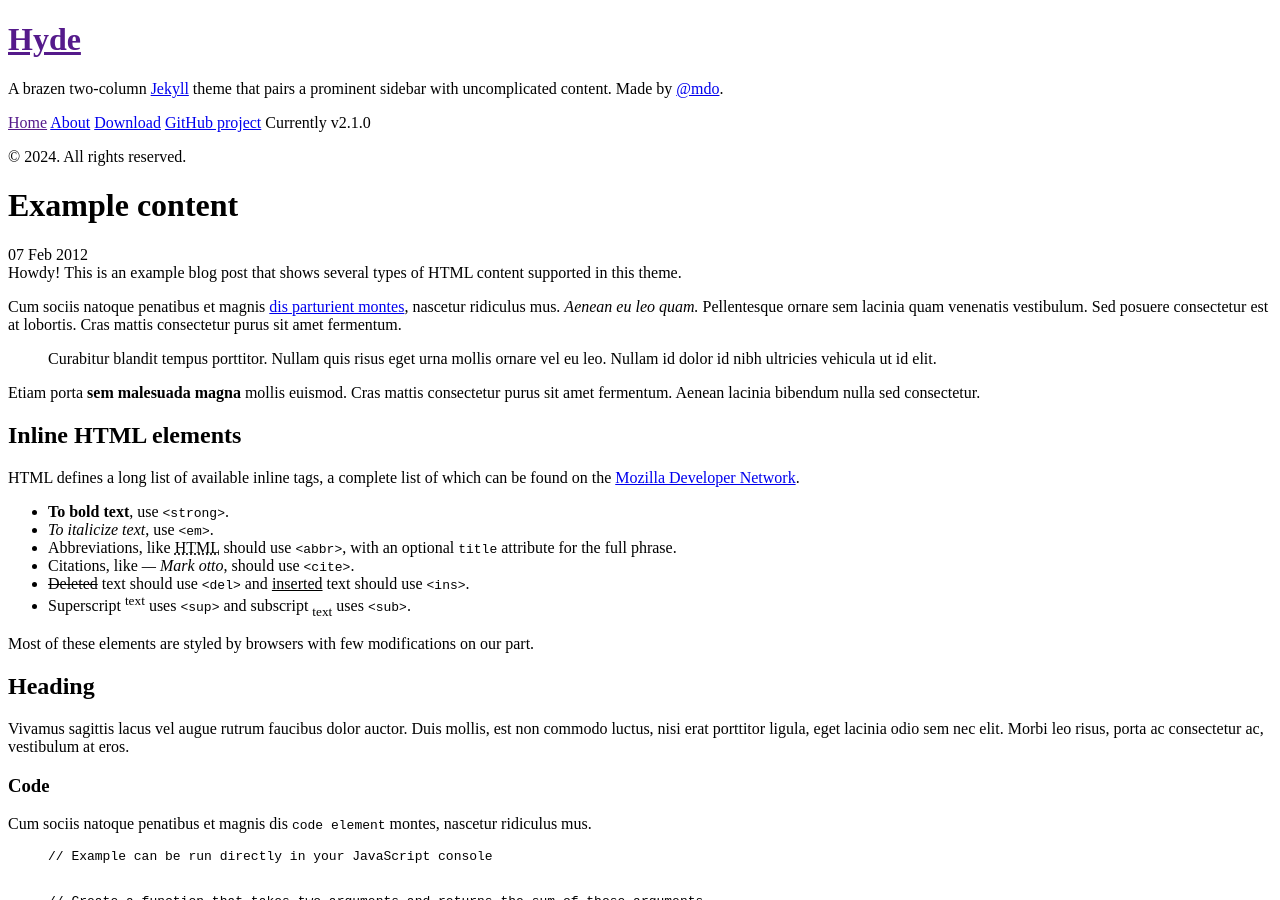
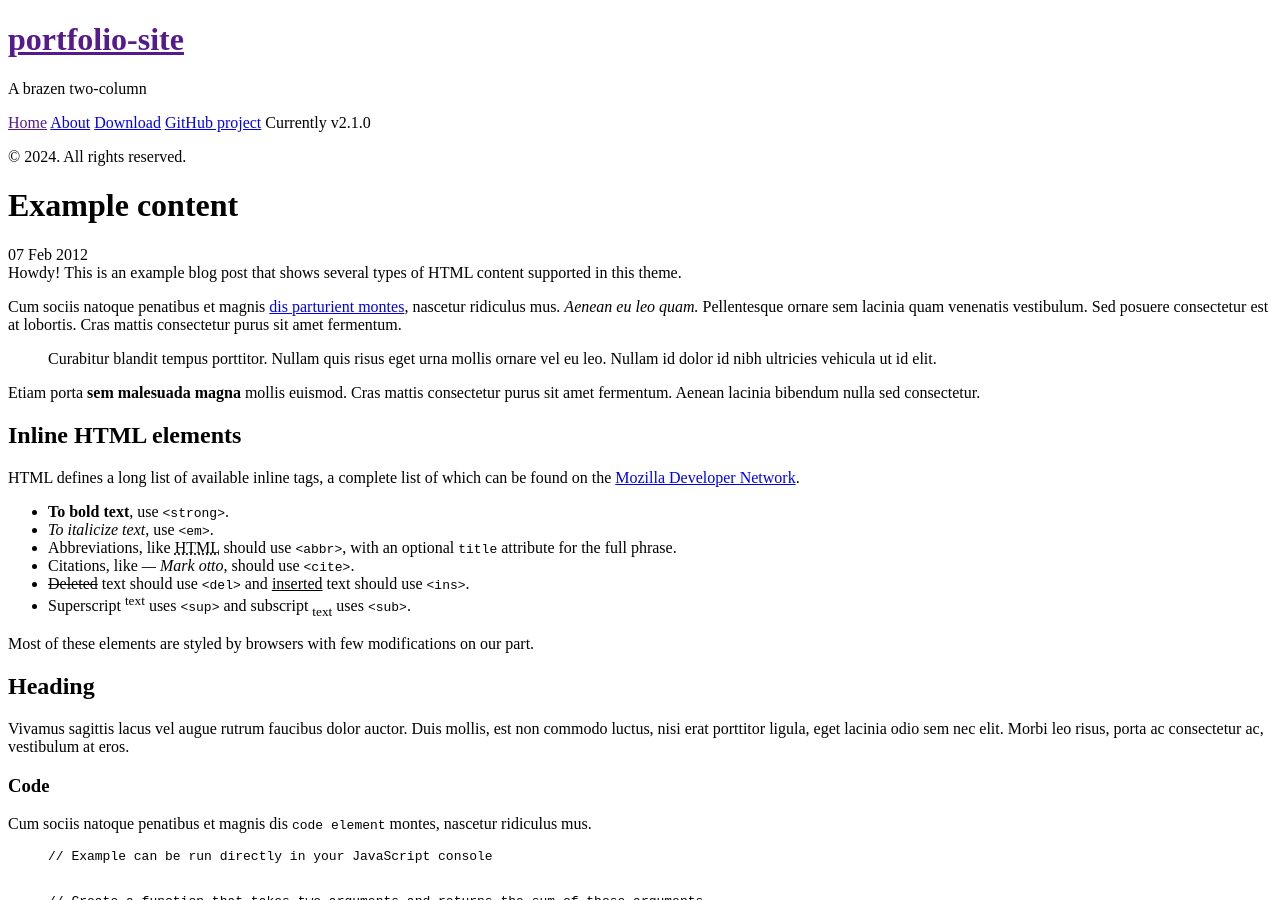
Before and after one commit to vigneshk01/vigneshk01.github.io, a Jekyll site: the page built from _posts/2012-02-07-example-content.md, in a window 1280 px wide and 900 px high. Built offline with Jekyll 4.4.1, drawn with Linux system fonts in a browser that asks for light colours; Markdown is read by kramdown in place of the engine named in the settings.

Commit message:
changes to CNAME, config.yml

```diff
--- a/CNAME
+++ b/CNAME
@@ -1 +1 @@
-hyde.getpoole.com
+vikumar.github.io
--- a/_config.yml
+++ b/_config.yml
@@ -1,20 +1,20 @@
 # Dependencies
-markdown:         redcarpet
+markdown:         kramdown
 highlighter:      pygments
 
 # Permalinks
 permalink:        pretty
 
 # Setup
-title:            Hyde
+title:            portfolio-site
 tagline:          'A Jekyll theme'
-description:      'A brazen two-column <a href="http://jekyllrb.com" target="_blank">Jekyll</a> theme that pairs a prominent sidebar with uncomplicated content. Made by <a href="https://twitter.com/mdo" target="_blank">@mdo</a>.'
-url:              http://hyde.getpoole.com
+description:      'A brazen two-column'
+url:              http://vikumar.github.io
 baseurl:          /
 
 author:
-  name:           'Mark Otto'
-  url:            https://twitter.com/mdo
+  name:           ''
+  url:            https://github.com/
 
 paginate:         5
 
@@ -22,4 +22,4 @@
 version:          2.1.0
 
 github:
-  repo:           https://github.com/poole/hyde
+  repo:           https://github.com/vigneshk01/vikumar.github.io
--- a/_posts/2012-02-07-example-content.md
+++ b/_posts/2012-02-07-example-content.md
@@ -52,7 +52,6 @@
 
 Vestibulum id ligula porta felis euismod semper. Nullam quis risus eget urna mollis ornare vel eu leo. Donec sed odio dui.
 
-{% gist 5555251 gist.md %}
 
 Aenean eu leo quam. Pellentesque ornare sem lacinia quam venenatis vestibulum. Nullam quis risus eget urna mollis ornare vel eu leo. Cum sociis natoque penatibus et magnis dis parturient montes, nascetur ridiculus mus. Donec sed odio dui. Vestibulum id ligula porta felis euismod semper.
 
```
Also changed, not shown: LICENSE.md (deleted), README.md.
